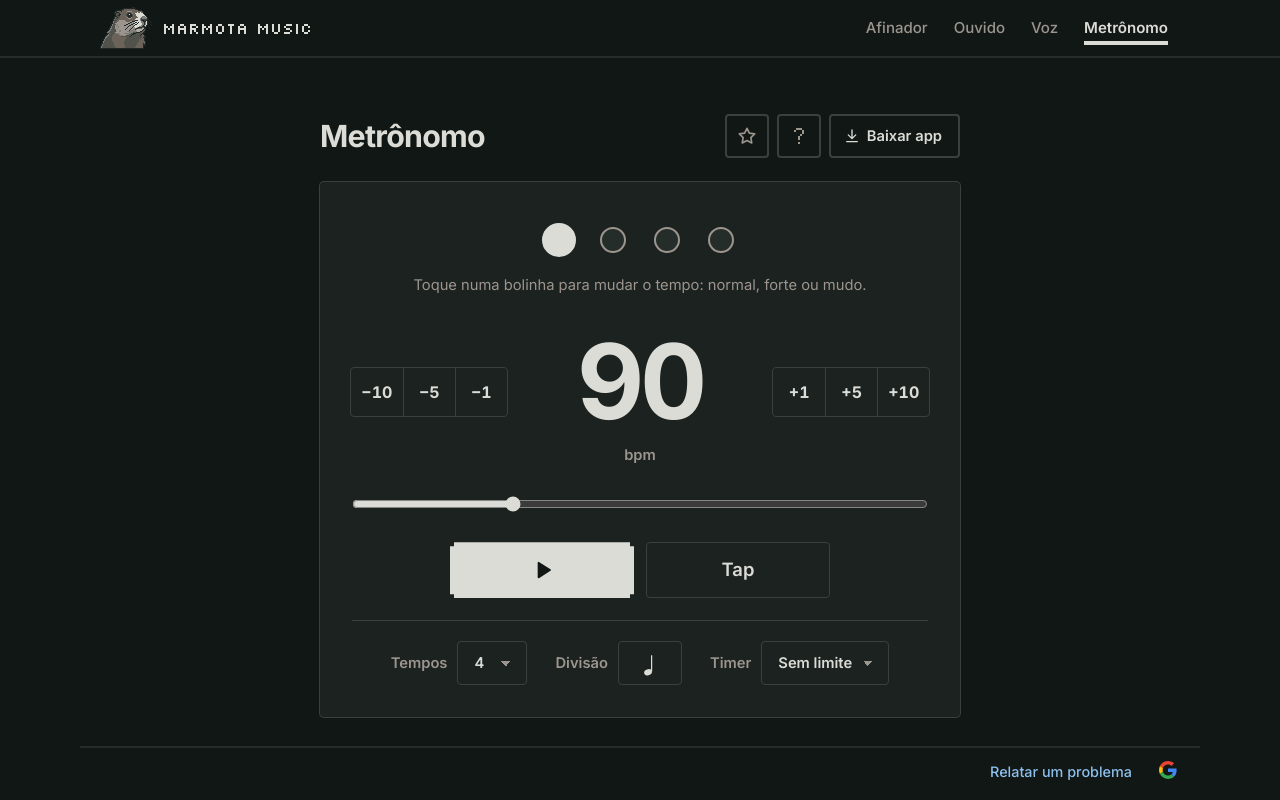
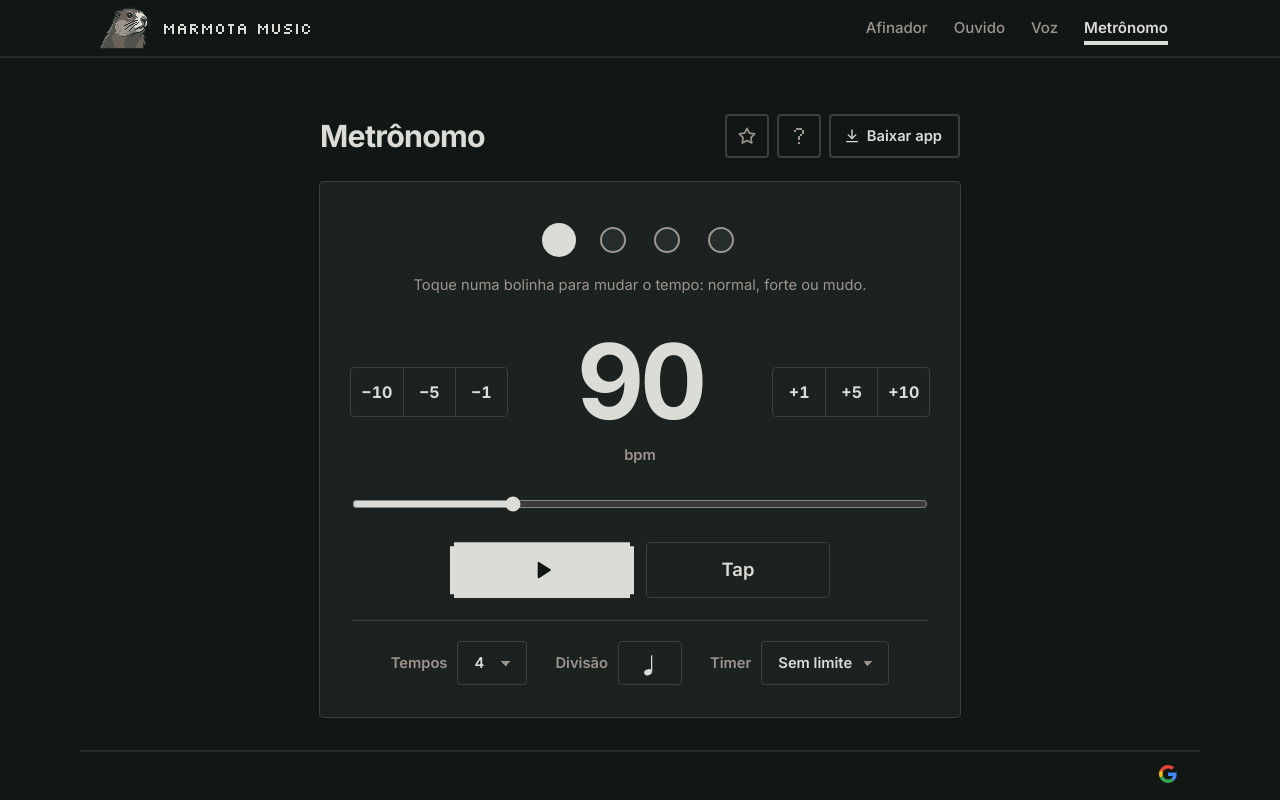
Before and after one commit to MatheusFinatto/music, a Next.js app: page /pt-BR/metronomo in a window 1280 px wide. Built offline with nearby package versions, Linux system fonts and the light colour scheme.

Commit message:
rodapé: "relatar um problema" só na home; G alinhado ao texto
- nas ferramentas o rodapé fica só com a conta no computador e some no celular
- a linha do rodapé centraliza na vertical: no celular o G ficava acima do texto

```diff
--- a/src/app/globals.css
+++ b/src/app/globals.css
@@ -355,7 +355,7 @@
   .site-footer :is(a, .footer-link) { color: var(--accent); font-weight: 500; }
   .site-footer :is(a, .footer-link):hover { text-decoration: underline; }
   .footer-link { padding: 0; border: 0; background: none; font: inherit; cursor: pointer; text-underline-offset: 0.2em; }
-  .site-footer .links { display: flex; flex-wrap: wrap; gap: 8px 24px; }
+  .site-footer .links { display: flex; flex-wrap: wrap; align-items: center; gap: 8px 24px; }
 
   .notfound { text-align: center; padding-block: 96px; display: flex; flex-direction: column; gap: 16px; align-items: center; }
   .notfound h1 { font-size: var(--text-2xl); letter-spacing: -0.025em; font-weight: 650; }
@@ -393,6 +393,9 @@
 
 /* alvos de toque: 44px no celular, 24px no desktop */
 .site-footer :is(a, .footer-link) { display: inline-flex; align-items: center; min-height: 24px; }
+/* "Relatar um problema" é só da home. Nas ferramentas o rodapé fica só com a conta, e no celular some inteiro. */
+body:not(:has(main.hub)) .site-footer .footer-issue { display: none; }
+@media (max-width: 680px) { body:not(:has(main.hub)) .site-footer { display: none; } }
 @media (max-width: 680px) {
   .site-footer :is(a, .footer-link), .go, .tuner-alt { min-height: 44px; }
   .tuner-alt { display: inline-flex; align-items: center; }
--- a/src/components/Footer.tsx
+++ b/src/components/Footer.tsx
@@ -10,8 +10,8 @@ export async function Footer() {
     <footer className="site-footer">
       <div className="wrap">
         <div className="links">
-          {/* O canal de retorno do site são as issues do GitHub: abertas, sem conta no site. */}
-          <a href={ISSUES} target="_blank" rel="noreferrer">{t("issue")}</a>
+          {/* O canal de retorno do site são as issues do GitHub: abertas, sem conta no site. Só aparece na home (globals.css). */}
+          <a className="footer-issue" href={ISSUES} target="_blank" rel="noreferrer">{t("issue")}</a>
           {/* A conta opcional (só o "G"): leva o progresso entre o site e os apps. */}
           <Conta t={await textosConta()} className="conta-rodape" />
         </div>
```
